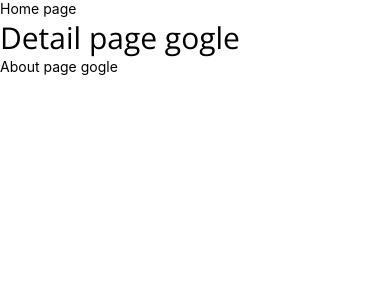
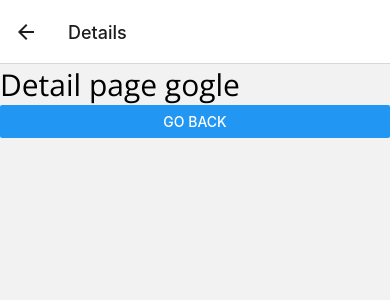
Before and after one commit to ToLinh2004/Learn-React-Native, a React Native app: screen /Details in a window 390 px wide. Shown: the top 300 px of the page. Built offline with nearby package versions, Linux system fonts and the light colour scheme.

Commit message:
use navigation

```diff
--- a/App.tsx
+++ b/App.tsx
@@ -1,18 +1,19 @@
-import { View } from "react-native"
-import HomePage from "./components/review/home"
-import DetaillPage from "./components/review/detail"
-import AboutPage from "./components/review/about"
-import { useFonts } from 'expo-font';
-import * as SplashScreen from 'expo-splash-screen';
-import {useEffect} from 'react';
+import { View } from "react-native";
+import HomePage from "./components/review/home";
+import DetaillPage from "./components/review/detail";
+import AboutPage from "./components/review/about";
+import { useFonts } from "expo-font";
+import * as SplashScreen from "expo-splash-screen";
+import { useEffect } from "react";
+import { OPENSANS_REGULAR } from "./utils/const";
+import { NavigationContainer } from "@react-navigation/native";
+import { createNativeStackNavigator } from "@react-navigation/native-stack";
 
-SplashScreen.preventAutoHideAsync();  // chờ load font chữ xong thì mới render để thông nhât font chữ
+SplashScreen.preventAutoHideAsync(); // chờ load font chữ xong thì mới render để thông nhât font chữ
 
-
-
-const App =() =>{
+const App = () => {
   const [loaded, error] = useFonts({
-    "OpenSans-Regular": require("./assets/fonts/OpenSans-Regular.ttf"),
+    [OPENSANS_REGULAR]: require("./assets/fonts/OpenSans-Regular.ttf"),
   });
   useEffect(() => {
     if (loaded || error) {
@@ -22,14 +23,20 @@
   if (!loaded && !error) {
     return null;
   }
-  return(
-    <View>
+  const Stack = createNativeStackNavigator();
 
-      <HomePage />
-      <DetaillPage />
-      <AboutPage />
-    </View>
-  )
-}
+  return (
+    <NavigationContainer>
+      <Stack.Navigator>
+        <Stack.Screen
+          name="home"
+          component={HomePage}
+          options={{ title: "Overview" }}
+        />
+        <Stack.Screen name="Details" component={DetaillPage} />
+      </Stack.Navigator>
+    </NavigationContainer>
+  );
+};
 
 export default App;
--- a/components/review/about.tsx
+++ b/components/review/about.tsx
@@ -1,7 +1,23 @@
-import { Text } from "react-native";
+import { StyleSheet, Text, View } from "react-native";
+import { globalStyles, OPENSANS_REGULAR } from "../../utils/const";
 
+
+const styles = StyleSheet.create({
+  about: {
+    fontSize: 30,
+
+  },
+});
 const AboutPage = () => {
-  return <Text>About page gogle</Text>;
+  return (
+    <View>
+      <Text style={[styles.about, globalStyles.globalFont]}>
+        About page google
+      </Text>
+
+    </View>
+  );
+
 };
 
 
--- a/components/review/detail.tsx
+++ b/components/review/detail.tsx
@@ -1,12 +1,22 @@
-import { StyleSheet, Text } from "react-native";
+import { Button, StyleSheet, Text, View } from "react-native";
+import { OPENSANS_REGULAR } from "../../utils/const";
+import { NavigationProp, useNavigation } from "@react-navigation/native";
 const styles = StyleSheet.create({
   review: {
     fontSize: 30,
-    fontFamily: "OpenSans-Regular",
+    fontFamily: OPENSANS_REGULAR,
   },
 });
 const DetaillPage = () => {
-  return <Text style={styles.review}>Detail page gogle</Text>;
+    const navigation: NavigationProp<RootStackParamList> = useNavigation();
+  return (
+    <View>
+      <Text style={styles.review}>Detail page gogle</Text>
+      <Button  title="Go back" onPress={()=> navigation.navigate("home")} />
+    </View>
+  );
+
+
 };
 
 
--- a/components/review/home.tsx
+++ b/components/review/home.tsx
@@ -1,11 +1,16 @@
-import { Text } from "react-native"
+import { Button, Text, View } from "react-native"
 
-const HomePage= ()=>{
-    return(
-        <Text>
-            Home page
-        </Text>
-    )
+const HomePage= (props:any)=>{
+    const {navigation} =props;
+    return (
+      <View>
+        <Text>Home page</Text>
+        <Button
+          title="View Detail"
+          onPress={() => navigation.navigate("Details")}
+        />
+      </View>
+    );
 }
 
 export default HomePage
--- a/package.json
+++ b/package.json
@@ -14,12 +14,16 @@
     "web": "expo start --web"
   },
   "dependencies": {
+    "@react-navigation/native": "6.1.18",
+    "@react-navigation/native-stack": "6.10.1",
     "expo": "51.0.20",
     "expo-font": "12.0.9",
     "expo-splash-screen": "0.27.5",
     "expo-status-bar": "1.12.1",
     "react": "18.2.0",
-    "react-native": "0.74.3"
+    "react-native": "0.74.3",
+    "react-native-safe-area-context": "4.10.5",
+    "react-native-screens": "3.31.1"
   },
   "devDependencies": {
     "@babel/core": "7.24.8",
--- /dev/null
+++ b/types/route.d.ts
@@ -0,0 +1,5 @@
+type RootStackParamList ={
+    home: undefined,
+    Details: undefined,
+
+}
--- /dev/null
+++ b/utils/const.ts
@@ -0,0 +1,10 @@
+import { StyleSheet } from "react-native";
+
+export const OPENSANS_REGULAR = "OpenSans-Regular";
+
+
+export const globalStyles = StyleSheet.create({
+  globalFont: {
+    fontFamily: OPENSANS_REGULAR,
+  },
+});
```
Also changed, not shown: 1 other file (tests, documents, lock files or other folders).
